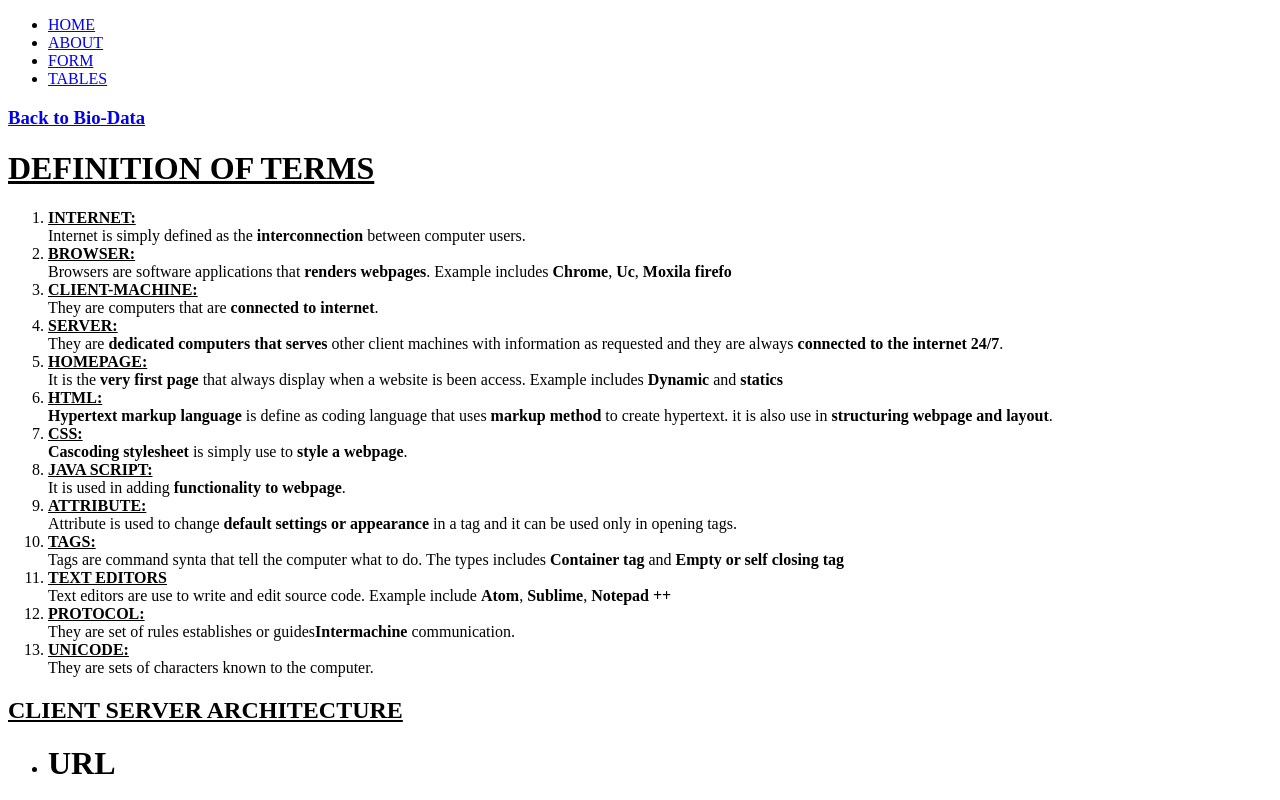
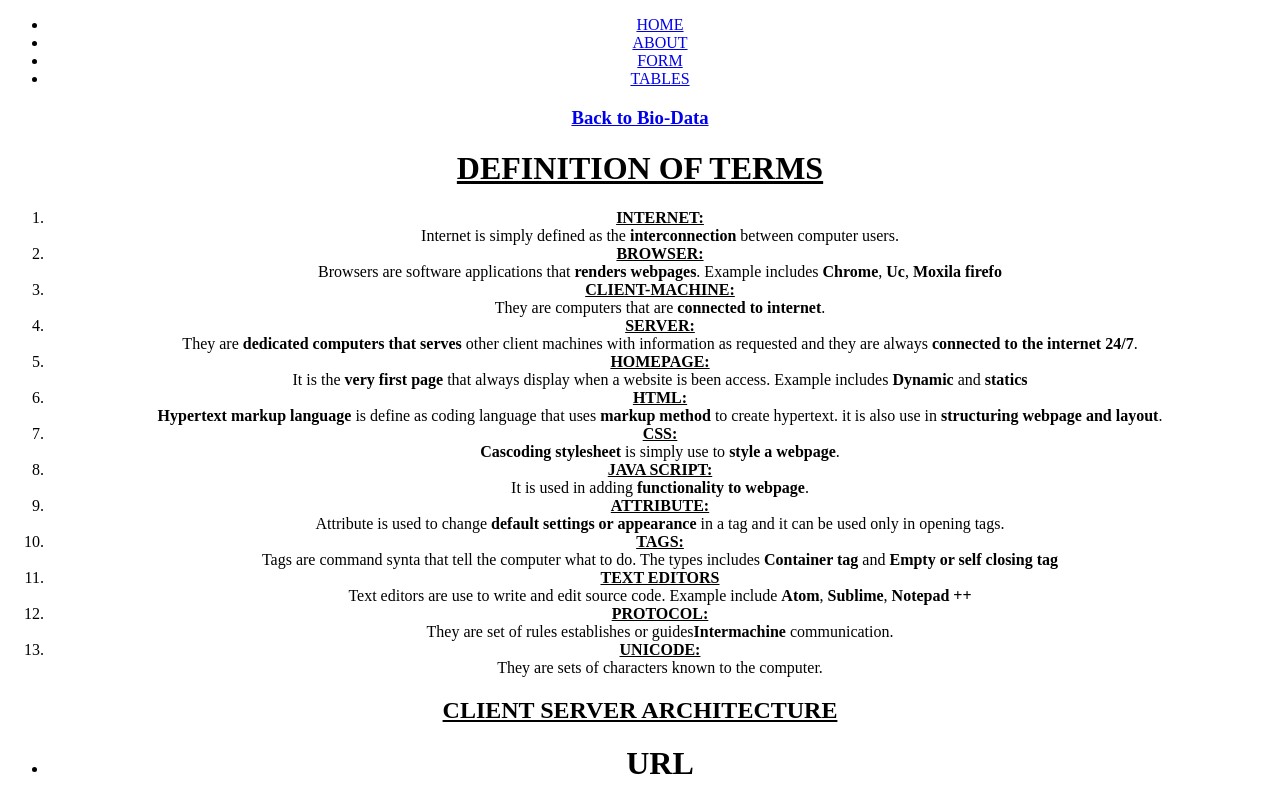
Before and after one commit to Mojisola18/Assessment_Bio, a plain HTML site: page Class Project/About.html in a window 1280 px wide. Shown: the top 800 px of the page. Drawn offline with Linux system fonts and the light colour scheme.

Commit message:
Update About.html

```diff
--- a/Class Project/About.html
+++ b/Class Project/About.html
@@ -2,13 +2,13 @@
 <html>
 <head>
 	<meta charset="utf-8">
-	<title> Bio Picture</title>
+	<title> About HTML </title>
 </head>
-<body>
+<body align="center">
 	<ul>
 	    <li><a href="index.html">HOME</a></li>
 	    <li><a href="About.html">ABOUT</a></li>
-	    <li><a href="Class Program/form.html">FORM</a></li>
+	    <li><a href="form.html">FORM</a></li>
 	    <li><a href="Nested table.html">TABLES</a></li>
    </ul>
 
```
